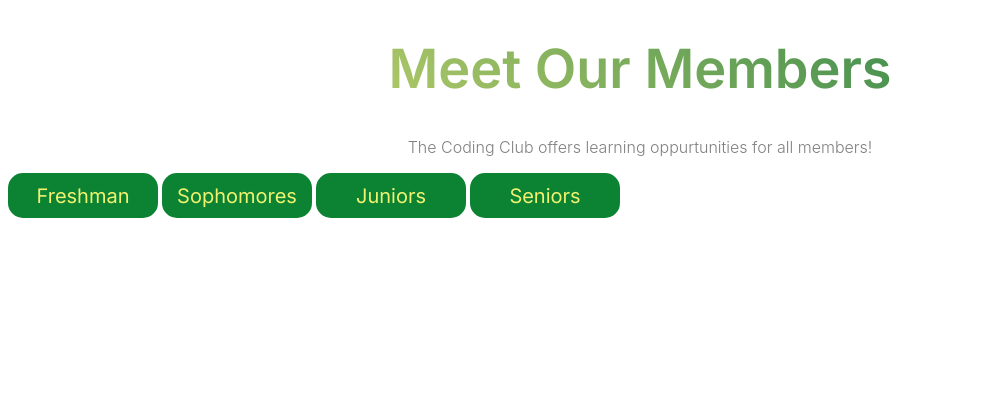
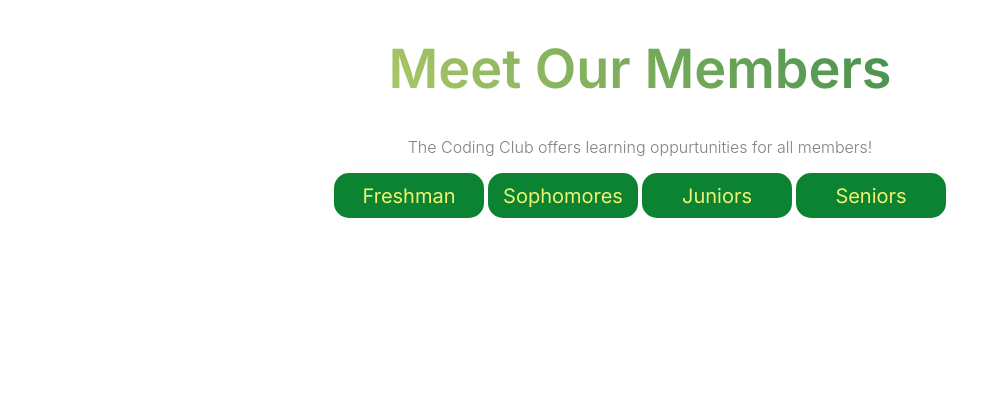
Before and after one commit to GBNCodingClub/website, a PHP site: page /members.html in a window 1280 px wide. Shown: the part 100-517 px from the top of the page, without its empty margins (0-1001 px from the left). Run offline with PHP 8.4, Linux system fonts and the light colour scheme.

Commit message:
Update style.css

```diff
--- a/style.css
+++ b/style.css
@@ -92,6 +92,10 @@ footer{
   display: block;
 }
 
+.member-buttons {
+ text-align:center;
+}
+
 .memberbtn {
   transition-duration: 0.4s;
   background-color: #0c8333;
```
